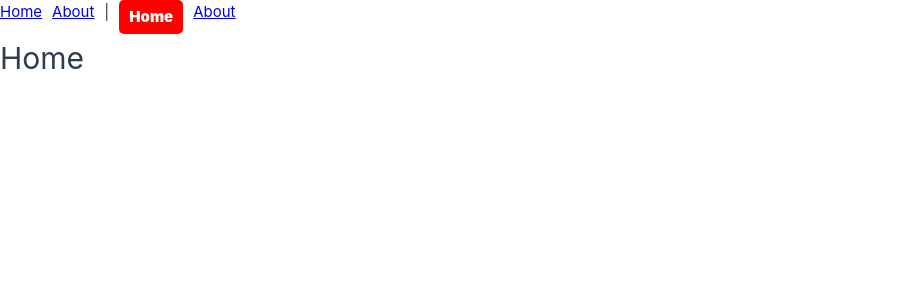
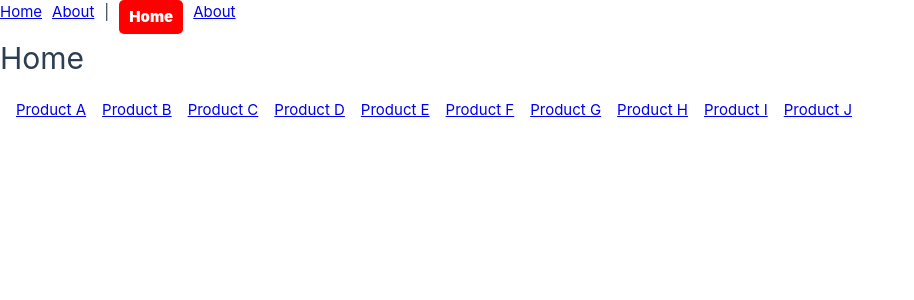
Before and after one commit to bgsdewo/Vue_JS3, a Vue app in the folder vue-router/: page / in a window 1280 px wide. Shown: the top 300 px of the page, without its empty margins (0-914 px from the left). Built offline with nearby package versions, Linux system fonts and the light colour scheme.

Commit message:
Membuka Halaman Dengan Url Path Dinamis

```diff
--- /dev/null
+++ b/vue-router/src/data/products.json
@@ -0,0 +1,63 @@
+ [
+      {
+        "id": 1,
+        "name": "Product A",
+        "price": 100,
+        "year": 2023
+      },
+      {
+        "id": 2,
+        "name": "Product B",
+        "price": 150,
+        "year": 2022
+      },
+      {
+        "id": 3,
+        "name": "Product C",
+        "price": 200,
+        "year": 2024
+      },
+      {
+        "id": 4,
+        "name": "Product D",
+        "price": 200,
+        "year": 2024
+      },
+      {
+        "id": 5,
+        "name": "Product E",
+        "price": 200,
+        "year": 2024
+      },
+      {
+        "id": 6,
+        "name": "Product F",
+        "price": 200,
+        "year": 2024
+      },
+      {
+        "id": 7,
+        "name": "Product G",
+        "price": 200,
+        "year": 2024
+      },
+      {
+        "id": 8,
+        "name": "Product H",
+        "price": 200,
+        "year": 2024
+      },
+      {
+        "id": 9,
+        "name": "Product I",
+        "price": 200,
+        "year": 2024
+      },
+      {
+        "id": 10,
+        "name": "Product J",
+        "price": 200,
+        "year": 2024
+      }
+
+    ]
--- a/vue-router/src/router/index.js
+++ b/vue-router/src/router/index.js
@@ -9,6 +9,11 @@ const router =  createRouter({
             component: () => import("../views/Home.vue"),
         },
         {
+            path:"/products/:id",
+            name:"products",
+            component: () => import("../views/Product.vue")
+        },
+        {
             path: "/about",
             name: "about",
             component:() => import("../views/About.vue"),
--- a/vue-router/src/views/Home.vue
+++ b/vue-router/src/views/Home.vue
@@ -1,5 +1,25 @@
+<script setup>
+    import products from "../data/products.json"
+    import { RouterLink } from "vue-router"
+</script>
+
+
 <template>
 <div>
     <h1>Home</h1>
+    <div class="products">
+        <RouterLink v-for="(product,index) in products" :key="index" :to="`/products/${index}`">{{ product.name }}</RouterLink>
+    </div>
 </div>
   </template>
+
+
+<style scoped>
+    .products {
+        display: flex;
+        flex-wrap: wrap;
+        gap:1rem;
+        padding: 1rem;
+    }
+
+</style>
--- /dev/null
+++ b/vue-router/src/views/Product.vue
@@ -0,0 +1,5 @@
+<template>
+    <div>
+        <h1>Product</h1>
+    </div>
+</template>
```
